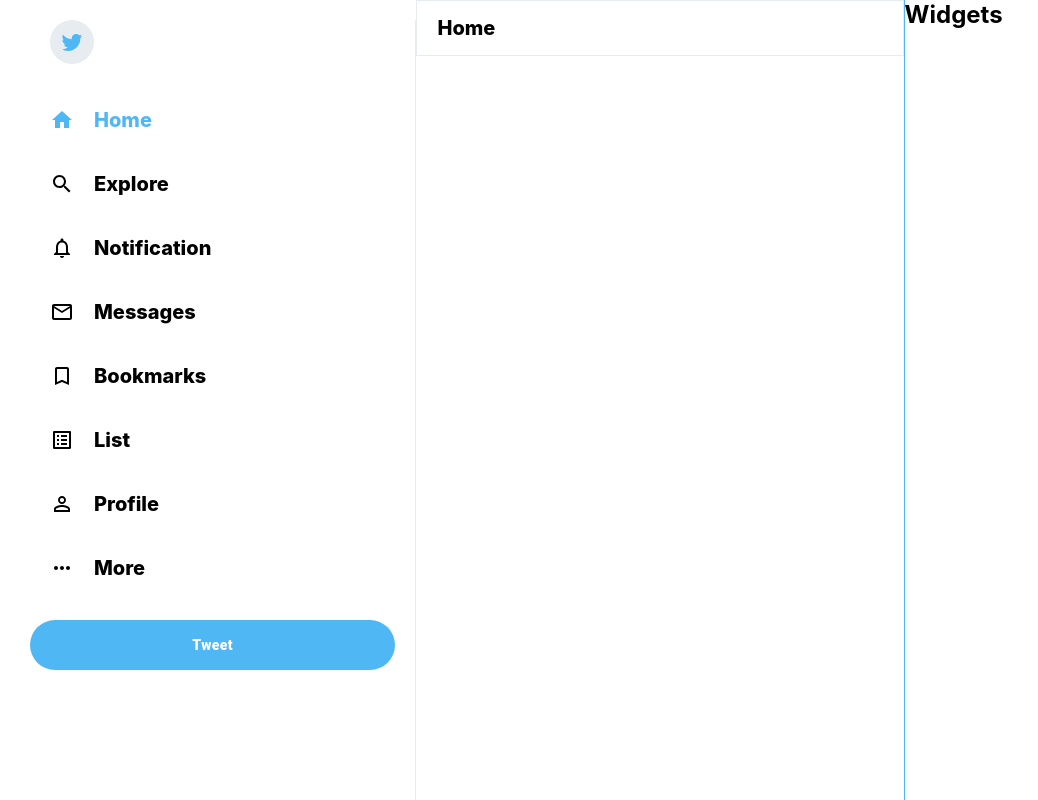
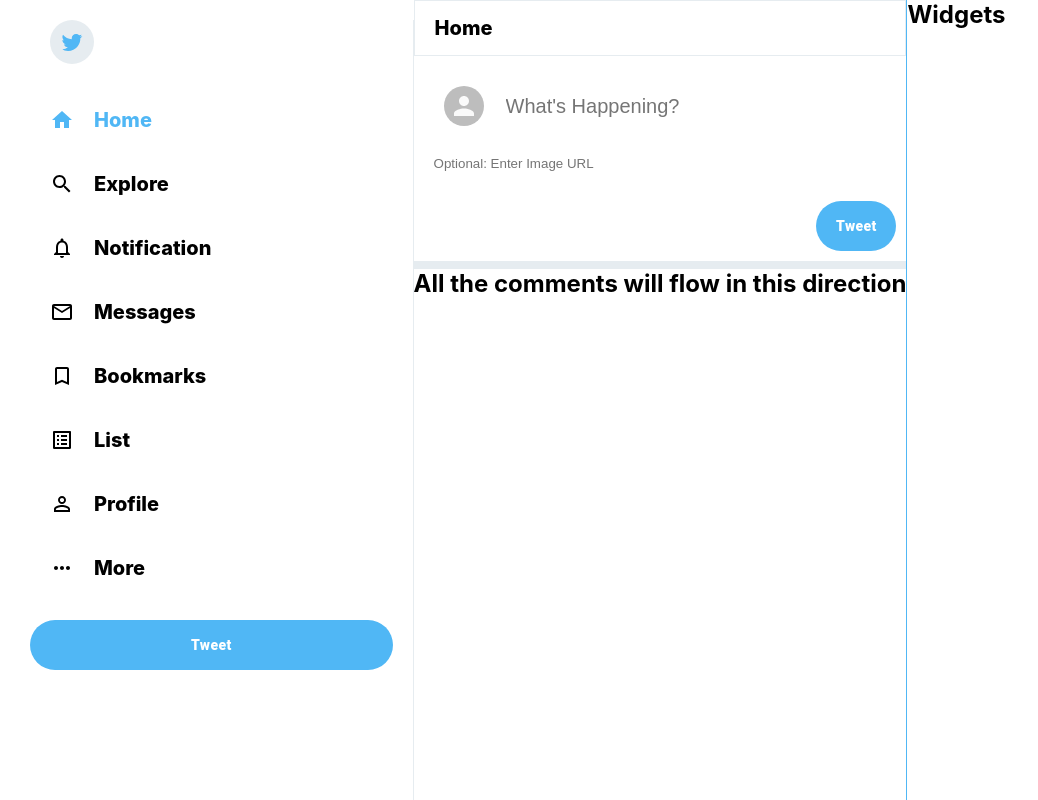
Before and after one commit to omonz/react-twitter-clone, a React (Create React App) app: page / in a window 1280 px wide. Shown: the whole page, without its empty margins (0-1038 px from the left). Built offline with nearby package versions, Linux system fonts and the light colour scheme.

Commit message:
working on the post on the field section of the twitter clone app

```diff
--- a/src/Feed.js
+++ b/src/Feed.js
@@ -1,6 +1,7 @@
 import React from 'react';
 import './Feed.css';
 import TweetBox from './TweetBox';
+import Post from './Post';
 
 function Feed() {
     return (
@@ -14,6 +15,7 @@
             <TweetBox/>
 
             {/* Post */}
+            <Post/>
         </div>
     )
 }
--- /dev/null
+++ b/src/Post.js
@@ -0,0 +1,13 @@
+import React from 'react';
+import './Post.css';
+
+function Post({displayName, username, verified, text, image, avatar}) {
+    return (
+        <div className="post">
+            <h2>All the comments will flow in this direction</h2>
+
+        </div>
+    )
+}
+
+export default Post
--- a/src/TweetBox.css
+++ b/src/TweetBox.css
@@ -0,0 +1,40 @@
+.tweetBox{
+    padding-bottom: 10px;
+    border-bottom: 8px solid var(--twitter-background);
+    padding: 10px;
+}
+
+.tweetBox > form {
+    display: flex;
+    flex-direction: column;
+}
+
+.tweetBox__input {
+    padding: 20px;
+    display: flex;
+}
+
+.tweetBox__input > input {
+    flex: 1;
+    margin-left: 20px;
+    font-size: 20px;
+    border:none;
+}
+
+.tweetBox__imageInput {
+    padding: 10px;
+    border: none;
+}
+
+ .tweetBox__tweetButton {
+    background-color: var(--twitter-color) !important;
+    border: none !important;
+    color: #fff !important;
+    font-weight: 900 !important;
+    text-transform: inherit !important;
+    height: 50px !important;
+    width: 80px;
+    margin-top: 20px !important;
+    border-radius: 50px !important;
+    margin-left: auto !important;
+}
--- a/src/TweetBox.js
+++ b/src/TweetBox.js
@@ -1,10 +1,19 @@
 import React from 'react';
 import './TweetBox.css';
+import { Avatar, Button } from '@material-ui/core';
 
 function TweetBox() {
     return (
-        <div>
+        <div className="tweetBox">
+            <form>
+                <div className="tweetBox__input">
+                    <Avatar src=""/>
+                    <input type="text" placeholder="What's Happening?" name="tweet"/>
+                </div>
 
+                <input type="text" placeholder="Optional: Enter Image URL" className="tweetBox__imageInput"/>
+                <Button className="tweetBox__tweetButton">Tweet</Button>
+            </form>
         </div>
     )
 }
```
Also changed, not shown: src/Post.css (added).
